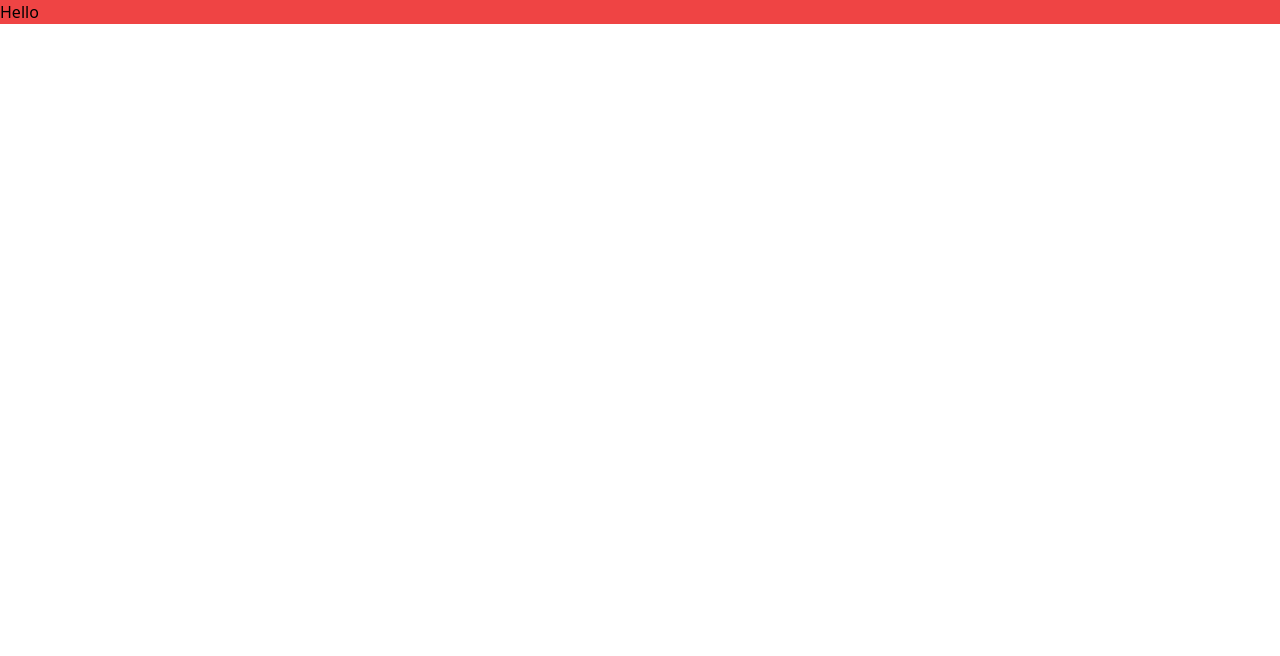
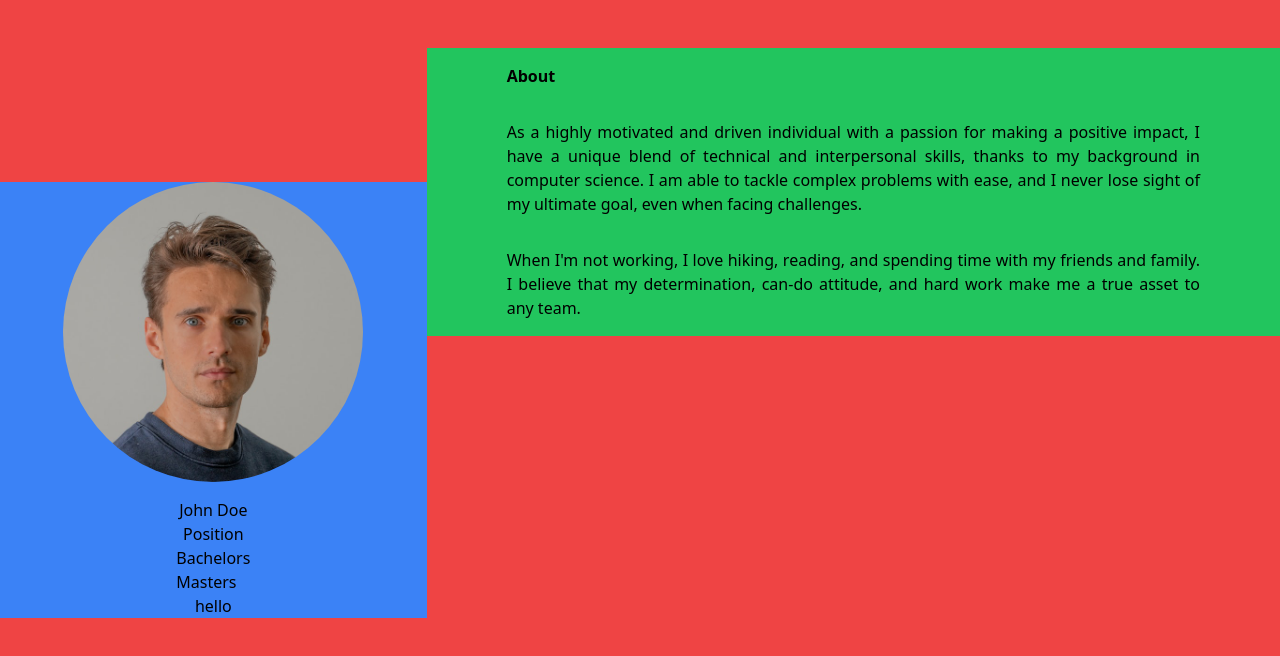
Before and after one commit to Iqbalshah786/resume-app, a Next.js app: page / in a window 1280 px wide. Shown: the top 656 px of the page. Built offline with nearby package versions, Linux system fonts and the light colour scheme.

Commit message:
Build a basic sidebar and about section

```diff
--- /dev/null
+++ b/src/app/components/About.tsx
@@ -0,0 +1,25 @@
+export default function About() {
+  return (
+    <div className="bg-green-500 md:px-12">
+      <div className="aboutMe flex flex-col mt-12 px-8 py-4 gap-8">
+        <div className="heading">
+          <h1 className=" font-bold">About</h1>
+        </div>
+        <div className="para  text-justify ">
+          <p className="mb-8">
+            As a highly motivated and driven individual with a passion for
+            making a positive impact, I have a unique blend of technical and
+            interpersonal skills, thanks to my background in computer science. I
+            am able to tackle complex problems with ease, and I never lose sight
+            of my ultimate goal, even when facing challenges.
+          </p>
+          <p>
+            When I'm not working, I love hiking, reading, and spending time with
+            my friends and family. I believe that my determination, can-do
+            attitude, and hard work make me a true asset to any team.
+          </p>
+        </div>
+      </div>
+    </div>
+  );
+}
--- /dev/null
+++ b/src/app/components/Contact.tsx
@@ -0,0 +1,10 @@
+"use client";
+import Image from "next/image";
+
+export default function Contact() {
+  return (
+    <div>
+      <h1>hello</h1>
+    </div>
+  );
+}
--- /dev/null
+++ b/src/app/components/SideBar.tsx
@@ -0,0 +1,38 @@
+"use client";
+import profile from "../../../public/images/db.jpeg";
+import Image from "next/image";
+import Contact from "./Contact";
+import { Menu } from "lucide-react";
+
+export default function SideBar() {
+  return (
+    <>
+      <div className="menu z-1 absolute top-4 left-4 md:hidden">
+        <Menu />
+      </div>
+      <aside className="hidden relative w-[50vw] md:flex flex-col items-center justify-center">
+        <div className="w-full h-auto bg-blue-500 flex flex-col  items-center justify-center">
+          <div className="name text-center flex flex-col gap-4">
+            <Image
+              src={profile}
+              alt="profile picture"
+              width={300}
+              height={300}
+              className="rounded-full"
+            />
+            <div className="">
+              <h1>John Doe</h1>
+              <h2>Position</h2>
+            </div>
+          </div>
+
+          <div className="education">
+            <p>Bachelors</p>
+            <p>Masters</p>
+          </div>
+          <Contact />
+        </div>
+      </aside>
+    </>
+  );
+}
--- a/src/app/page.tsx
+++ b/src/app/page.tsx
@@ -1,7 +1,13 @@
+import About from "./components/About";
+import SideBar from "./components/SideBar";
+
 export default function Home() {
   return (
-    <>
-      <h1 className="bg-red-500">Hello</h1>
-    </>
+    <main className="w-full h-screen bg-red-500 flex">
+      <SideBar />
+      <div className="w-full ">
+        <About />
+      </div>
+    </main>
   );
 }
```
Also changed, not shown: package.json (+6 -5 lines), data/data.ts (added), public/images/db.jpeg (added), 1 other file (tests, documents, lock files or other folders).
